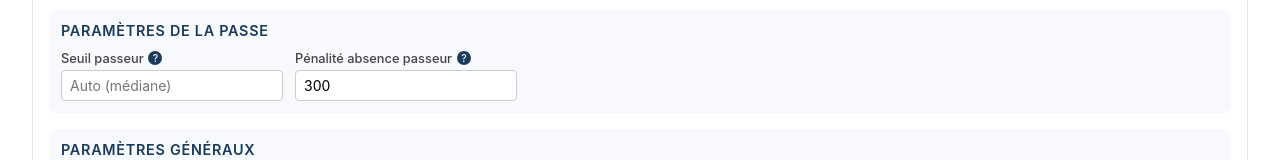
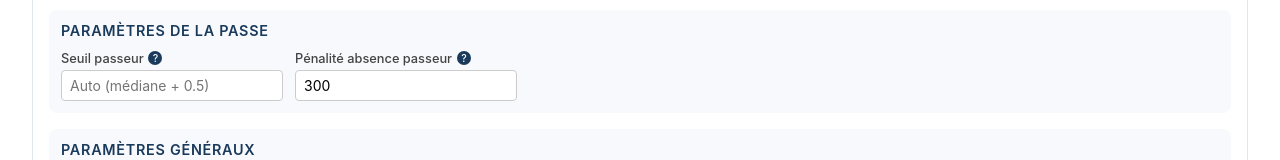
Before and after one commit to flobatard/VolleyTeamOptimizer, an Angular app: page /main/solver/genetic in a window 1280 px wide. Both pictures are taken after a click on the heading "Options avancées". Shown: the part 600-760 px from the top of the page. Built offline with nearby package versions, Linux system fonts and the light colour scheme.

Commit message:
Changing some wording

```diff
--- a/src/app/features/solvers/genetic-solver-component/genetic-solver-component.html
+++ b/src/app/features/solvers/genetic-solver-component/genetic-solver-component.html
@@ -87,7 +87,7 @@
           <div class="param-item">
             <label class="param-label">
               Seuil attaquant
-              <span class="param-tooltip" data-tip="Note d'attaque minimale pour qu'un joueur soit considéré comme attaquant. Laissez vide pour utiliser la médiane automatique.">?</span>
+              <span class="param-tooltip" data-tip="Note d'attaque minimale pour qu'un joueur soit considéré comme attaquant. Laissez vide pour utiliser la médiane automatiquement.">?</span>
             </label>
             <input class="param-input" type="number" min="0" max="10" step="0.5"
               placeholder="Auto (médiane)"
@@ -119,10 +119,10 @@
           <div class="param-item">
             <label class="param-label">
               Seuil passeur
-              <span class="param-tooltip" data-tip="Note de passe minimale pour qu'un joueur soit considéré comme passeur. Laissez vide pour utiliser la médiane automatique.">?</span>
+              <span class="param-tooltip" data-tip="Note de passe minimale pour qu'un joueur soit considéré comme passeur. Laissez vide pour utiliser la médiane + 0.5 automatiquement.">?</span>
             </label>
             <input class="param-input" type="number" min="0" max="10" step="0.5"
-              placeholder="Auto (médiane)"
+              placeholder="Auto (médiane + 0.5)"
               [ngModel]="setterThreshold()"
               (ngModelChange)="setterThreshold.set($event === '' || $event === null ? null : +$event)" />
           </div>
```
